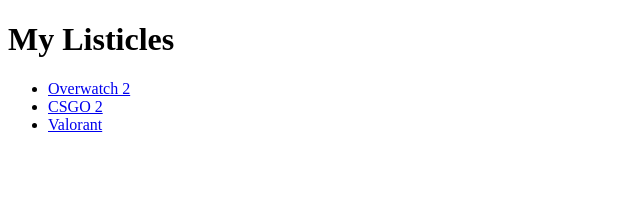
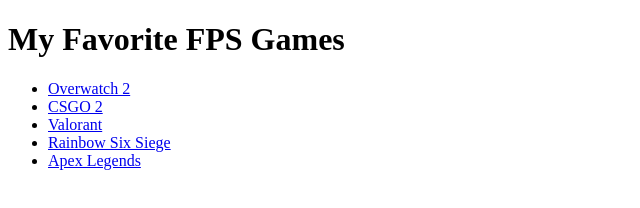
Before and after one commit to sliebowitz112/IGME-110-repo, a plain HTML site: page index.html in a window 1280 px wide. Shown: the whole page, without its empty margins (0-640 px from the left). Drawn offline with Linux system fonts and the light colour scheme.

Commit message:
Update index.html

```diff
--- a/index.html
+++ b/index.html
@@ -6,11 +6,13 @@
   <title>Listicle Page</title>
 </head>
 <body>
-  <h1>My Listicles</h1>
+  <h1>My Favorite FPS Games</h1>
   <ul>
     <li><a href="https://overwatch.blizzard.com/en-us/">Overwatch 2</a></li>
     <li><a href="https://www.counter-strike.net/cs2">CSGO 2</a></li>
     <li><a href="https://playvalorant.com/en-us/">Valorant</a></li>
+    <li><a href="https://www.ubisoft.com/en-us/game/rainbow-six/siege">Rainbow Six Siege</li>
+    <li><a href="https://www.ea.com/games/apex-legends">Apex Legends</li>
   </ul>
 </body>
 </html>
```
